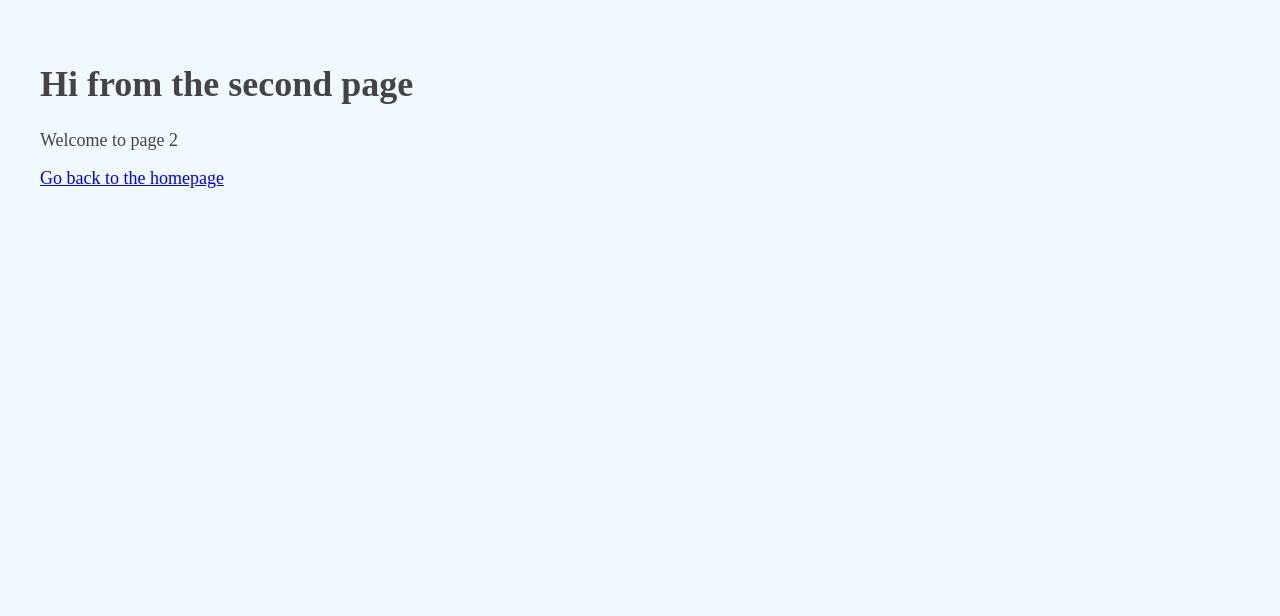
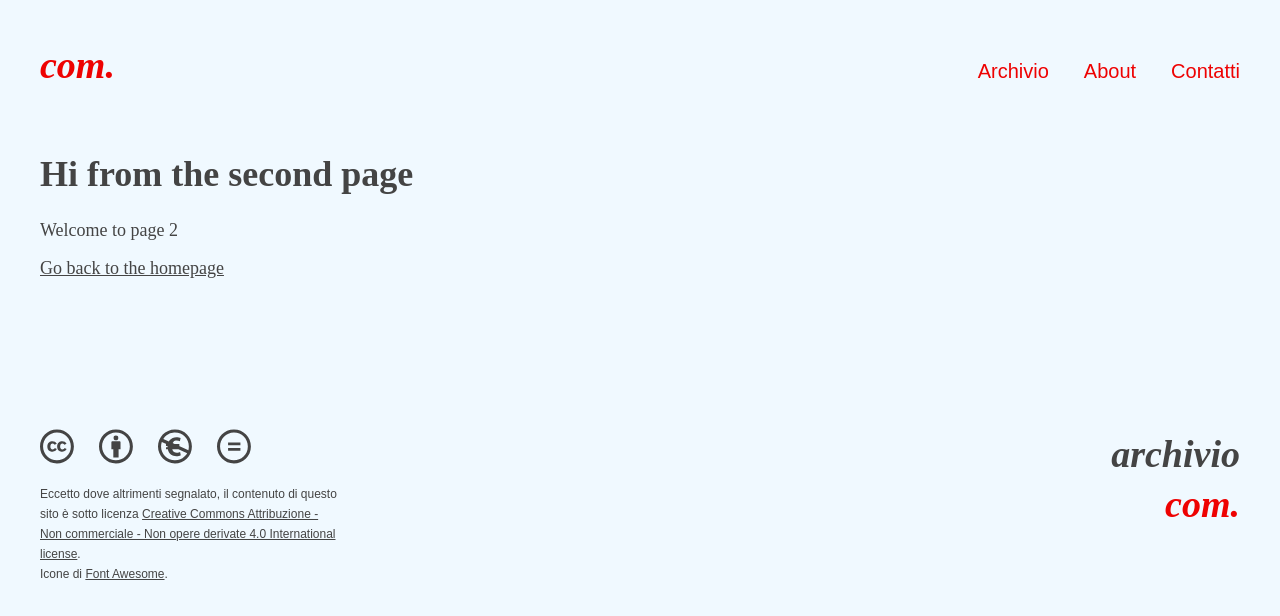
Before and after one commit to tommasongr/com-archive, a Gatsby site: page /page-2 in a window 1280 px wide. Built offline with nearby package versions, Linux system fonts and the light colour scheme; Gatsby itself is replaced by a stand-in of ours.

Commit message:
Archive 3, Header, Footer

```diff
--- /dev/null
+++ b/src/components/footer.jsx
@@ -0,0 +1,149 @@
+import React from 'react'
+import { Link } from 'gatsby'
+import styled from 'styled-components'
+
+const FooterStyle = styled.footer`
+    margin: 0;
+    margin-top: 8.333333333333334rem;
+
+    #footer {
+        display: grid;
+        grid-template-columns: repeat(12, 1fr);
+
+        #footer-cc {
+            grid-column: 1/4;
+        }
+
+        #footer-cc-icons {
+            display: flex;
+
+            svg {
+                height: 1.9444444444444444rem;
+                margin-right: 1.3888888888888888rem;
+
+                :last-of-type {
+                    margin: 0;
+                }
+            }
+        }
+
+        #footer-cc-text {
+            font-family: 'Suisse Intl', sans-serif;
+            font-size: 0.6666666666666666rem;
+            line-height: 1.1111111111111112rem;
+            margin: 0;
+            margin-top: 1.1111111111111112rem;
+        }
+
+        #footer-logo {
+            grid-column: 11/13;
+            justify-self: right;
+            color: inherit;
+            color: var(--accent-color);
+            text-decoration: none;
+            margin: 0;
+            font-weight: 700;
+            font-style: italic;
+            font-size: 2.111111111111111rem;
+            line-height: 2.7777777777777777rem;
+            text-align: end;
+
+            span {
+                color: var(--text-color);
+            }
+        }
+    }
+`
+
+const Footer = () => (
+    <FooterStyle>
+        <section id="footer">
+            <div id="footer-cc">
+                <div id="footer-cc-icons">
+                    <svg
+                        aria-hidden="true"
+                        focusable="false"
+                        data-prefix="fab"
+                        data-icon="creative-commons"
+                        class="svg-inline--fa fa-creative-commons fa-w-16"
+                        role="img"
+                        xmlns="http://www.w3.org/2000/svg"
+                        viewBox="0 0 496 512"
+                    >
+                        <path
+                            fill="var(--text-color)"
+                            d="M245.83 214.87l-33.22 17.28c-9.43-19.58-25.24-19.93-27.46-19.93-22.13 0-33.22 14.61-33.22 43.84 0 23.57 9.21 43.84 33.22 43.84 14.47 0 24.65-7.09 30.57-21.26l30.55 15.5c-6.17 11.51-25.69 38.98-65.1 38.98-22.6 0-73.96-10.32-73.96-77.05 0-58.69 43-77.06 72.63-77.06 30.72-.01 52.7 11.95 65.99 35.86zm143.05 0l-32.78 17.28c-9.5-19.77-25.72-19.93-27.9-19.93-22.14 0-33.22 14.61-33.22 43.84 0 23.55 9.23 43.84 33.22 43.84 14.45 0 24.65-7.09 30.54-21.26l31 15.5c-2.1 3.75-21.39 38.98-65.09 38.98-22.69 0-73.96-9.87-73.96-77.05 0-58.67 42.97-77.06 72.63-77.06 30.71-.01 52.58 11.95 65.56 35.86zM247.56 8.05C104.74 8.05 0 123.11 0 256.05c0 138.49 113.6 248 247.56 248 129.93 0 248.44-100.87 248.44-248 0-137.87-106.62-248-248.44-248zm.87 450.81c-112.54 0-203.7-93.04-203.7-202.81 0-105.42 85.43-203.27 203.72-203.27 112.53 0 202.82 89.46 202.82 203.26-.01 121.69-99.68 202.82-202.84 202.82z"
+                        ></path>
+                    </svg>
+                    <svg
+                        aria-hidden="true"
+                        focusable="false"
+                        data-prefix="fab"
+                        data-icon="creative-commons-by"
+                        class="svg-inline--fa fa-creative-commons-by fa-w-16"
+                        role="img"
+                        xmlns="http://www.w3.org/2000/svg"
+                        viewBox="0 0 496 512"
+                    >
+                        <path
+                            fill="var(--text-color)"
+                            d="M314.9 194.4v101.4h-28.3v120.5h-77.1V295.9h-28.3V194.4c0-4.4 1.6-8.2 4.6-11.3 3.1-3.1 6.9-4.7 11.3-4.7H299c4.1 0 7.8 1.6 11.1 4.7 3.1 3.2 4.8 6.9 4.8 11.3zm-101.5-63.7c0-23.3 11.5-35 34.5-35s34.5 11.7 34.5 35c0 23-11.5 34.5-34.5 34.5s-34.5-11.5-34.5-34.5zM247.6 8C389.4 8 496 118.1 496 256c0 147.1-118.5 248-248.4 248C113.6 504 0 394.5 0 256 0 123.1 104.7 8 247.6 8zm.8 44.7C130.2 52.7 44.7 150.6 44.7 256c0 109.8 91.2 202.8 203.7 202.8 103.2 0 202.8-81.1 202.8-202.8.1-113.8-90.2-203.3-202.8-203.3z"
+                        ></path>
+                    </svg>
+                    <svg
+                        aria-hidden="true"
+                        focusable="false"
+                        data-prefix="fab"
+                        data-icon="creative-commons-nc-eu"
+                        class="svg-inline--fa fa-creative-commons-nc-eu fa-w-16"
+                        role="img"
+                        xmlns="http://www.w3.org/2000/svg"
+                        viewBox="0 0 496 512"
+                    >
+                        <path
+                            fill="var(--text-color)"
+                            d="M247.7 8C103.6 8 0 124.8 0 256c0 136.3 111.7 248 247.7 248C377.9 504 496 403.1 496 256 496 117 388.4 8 247.7 8zm.6 450.7c-112 0-203.6-92.5-203.6-202.7 0-23.2 3.7-45.2 10.9-66l65.7 29.1h-4.7v29.5h23.3c0 6.2-.4 3.2-.4 19.5h-22.8v29.5h27c11.4 67 67.2 101.3 124.6 101.3 26.6 0 50.6-7.9 64.8-15.8l-10-46.1c-8.7 4.6-28.2 10.8-47.3 10.8-28.2 0-58.1-10.9-67.3-50.2h90.3l128.3 56.8c-1.5 2.1-56.2 104.3-178.8 104.3zm-16.7-190.6l-.5-.4.9.4h-.4zm77.2-19.5h3.7v-29.5h-70.3l-28.6-12.6c2.5-5.5 5.4-10.5 8.8-14.3 12.9-15.8 31.1-22.4 51.1-22.4 18.3 0 35.3 5.4 46.1 10l11.6-47.3c-15-6.6-37-12.4-62.3-12.4-39 0-72.2 15.8-95.9 42.3-5.3 6.1-9.8 12.9-13.9 20.1l-81.6-36.1c64.6-96.8 157.7-93.6 170.7-93.6 113 0 203 90.2 203 203.4 0 18.7-2.1 36.3-6.3 52.9l-136.1-60.5z"
+                        ></path>
+                    </svg>
+                    <svg
+                        aria-hidden="true"
+                        focusable="false"
+                        data-prefix="fab"
+                        data-icon="creative-commons-nd"
+                        class="svg-inline--fa fa-creative-commons-nd fa-w-16"
+                        role="img"
+                        xmlns="http://www.w3.org/2000/svg"
+                        viewBox="0 0 496 512"
+                    >
+                        <path
+                            fill="var(--text-color)"
+                            d="M247.6 8C389.4 8 496 118.1 496 256c0 147.1-118.5 248-248.4 248C113.6 504 0 394.5 0 256 0 123.1 104.7 8 247.6 8zm.8 44.7C130.2 52.7 44.7 150.6 44.7 256c0 109.8 91.2 202.8 203.7 202.8 103.2 0 202.8-81.1 202.8-202.8.1-113.8-90.2-203.3-202.8-203.3zm94 144.3v42.5H162.1V197h180.3zm0 79.8v42.5H162.1v-42.5h180.3z"
+                        ></path>
+                    </svg>
+                </div>
+                <p id="footer-cc-text">
+                    Eccetto dove altrimenti segnalato, il contenuto di questo
+                    sito è sotto licenza{' '}
+                    <a
+                        href="https://creativecommons.org/licenses/by-nc-nd/4.0/"
+                        target="blank"
+                    >
+                        Creative Commons Attribuzione - Non commerciale - Non
+                        opere derivate 4.0 International license
+                    </a>
+                    . <br />
+                    Icone di{' '}
+                    <a href="https://fontawesome.com/" target="blank">
+                        Font Awesome
+                    </a>
+                    .
+                </p>
+            </div>
+            <Link to="/" id="footer-logo">
+                <span>archivio</span> com.
+            </Link>
+        </section>
+    </FooterStyle>
+)
+
+export default Footer
--- a/src/components/header.js
+++ /dev/null
@@ -1,42 +0,0 @@
-import { Link } from "gatsby"
-import PropTypes from "prop-types"
-import React from "react"
-
-const Header = ({ siteTitle }) => (
-  <header
-    style={{
-      background: `rebeccapurple`,
-      marginBottom: `1.45rem`,
-    }}
-  >
-    <div
-      style={{
-        margin: `0 auto`,
-        maxWidth: 960,
-        padding: `1.45rem 1.0875rem`,
-      }}
-    >
-      <h1 style={{ margin: 0 }}>
-        <Link
-          to="/"
-          style={{
-            color: `white`,
-            textDecoration: `none`,
-          }}
-        >
-          {siteTitle}
-        </Link>
-      </h1>
-    </div>
-  </header>
-)
-
-Header.propTypes = {
-  siteTitle: PropTypes.string,
-}
-
-Header.defaultProps = {
-  siteTitle: ``,
-}
-
-export default Header
--- /dev/null
+++ b/src/components/header.jsx
@@ -0,0 +1,75 @@
+import React from 'react'
+import { Link } from 'gatsby'
+import styled from 'styled-components'
+
+const HeaderStyle = styled.header`
+    margin-top: 2.2222222222222223rem;
+    padding: 0 2.2222222222222223rem;
+
+    .header {
+        display: flex;
+        align-items: baseline;
+        justify-content: space-between;
+    }
+
+    .header-logo {
+        color: inherit;
+        color: var(--accent-color);
+        text-decoration: none;
+        margin: 0;
+        font-weight: 700;
+        font-style: italic;
+        font-size: 2.111111111111111rem;
+        line-height: 2.7777777777777777rem;
+    }
+
+    .header-items {
+        list-style: none;
+        display: flex;
+        margin: 0;
+        padding: 0;
+        align-items: baseline;
+    }
+
+    .header-item {
+        margin: 0;
+        padding: 0;
+        margin-right: 1.9444444444444444rem;
+
+        :last-of-type {
+            margin: 0;
+        }
+
+        a {
+            color: inherit;
+            color: var(--accent-color);
+            text-decoration: none;
+            font-family: 'Suisse Intl', sans-serif;
+            font-size: 1.1111111111111112rem;
+            line-height: 1.7777777777777777rem;
+        }
+    }
+`
+
+const Header = () => (
+    <HeaderStyle>
+        <section className="header">
+            <Link to="/" className="header-logo">
+                com.
+            </Link>
+            <ul className="header-items">
+                <li className="header-item">
+                    <Link to="/page-2">Archivio</Link>
+                </li>
+                <li className="header-item">
+                    <Link to="/">About</Link>
+                </li>
+                <li className="header-item">
+                    <Link to="/">Contatti</Link>
+                </li>
+            </ul>
+        </section>
+    </HeaderStyle>
+)
+
+export default Header
--- a/src/components/layout.css
+++ b/src/components/layout.css
@@ -8,13 +8,13 @@
     --accent-color-rgb: 238, 2, 2;
 }
 
-@media (prefers-color-scheme: dark) {
+/* @media (prefers-color-scheme: dark) {
     :root {
         --bg-color: #141414;
         --text-color: #f0f9ff;
         --accent-color: #ff4848;
     }
-}
+} */
 
 html {
     font-family: 'Suisse Works', serif;
@@ -31,6 +31,14 @@ body {
     -moz-osx-font-smoothing: grayscale;
 }
 
-h1 {
-  font-family: 'Suisse Intl', serif;
+a {
+    color: inherit;
 }
+
+a:hover {
+    color: var(--accent-color);
+}
+
+a:focus {
+    outline: dashed 1px var(--accent-color);
+}
--- a/src/components/layout.js
+++ b/src/components/layout.js
@@ -10,6 +10,7 @@ import PropTypes from 'prop-types'
 import { useStaticQuery, graphql } from 'gatsby'
 
 import Header from './header'
+import Footer from './footer'
 import './normalize.css'
 import './layout.css'
 
@@ -26,11 +27,11 @@ const Layout = ({ children }) => {
 
     return (
         <>
-      {/* <Header siteTitle={data.site.siteMetadata.title} /> */}
+            <Header />
             <div
                 style={{
                     margin: `0 auto`,
-          padding: `40px`,
+                    padding: `2.2222222222222223rem`,
                     // paddingTop: 0,
                 }}
             >
@@ -40,6 +41,7 @@ const Layout = ({ children }) => {
           {` `}
           <a href="https://www.gatsbyjs.org">Gatsby</a>
         </footer> */}
+                <Footer />
             </div>
         </>
     )
```
Also changed, not shown: src/components/archive-controls.jsx (+10 -6 lines), src/components/archive-element.jsx (+13 -3 lines), src/components/hero.jsx (added, +12 -0 lines), src/pages/index.js (+11 -9 lines), src/components/archive.jsx (indentation only), 1 other file. Lines whose indentation alone changed are shown as unchanged.
